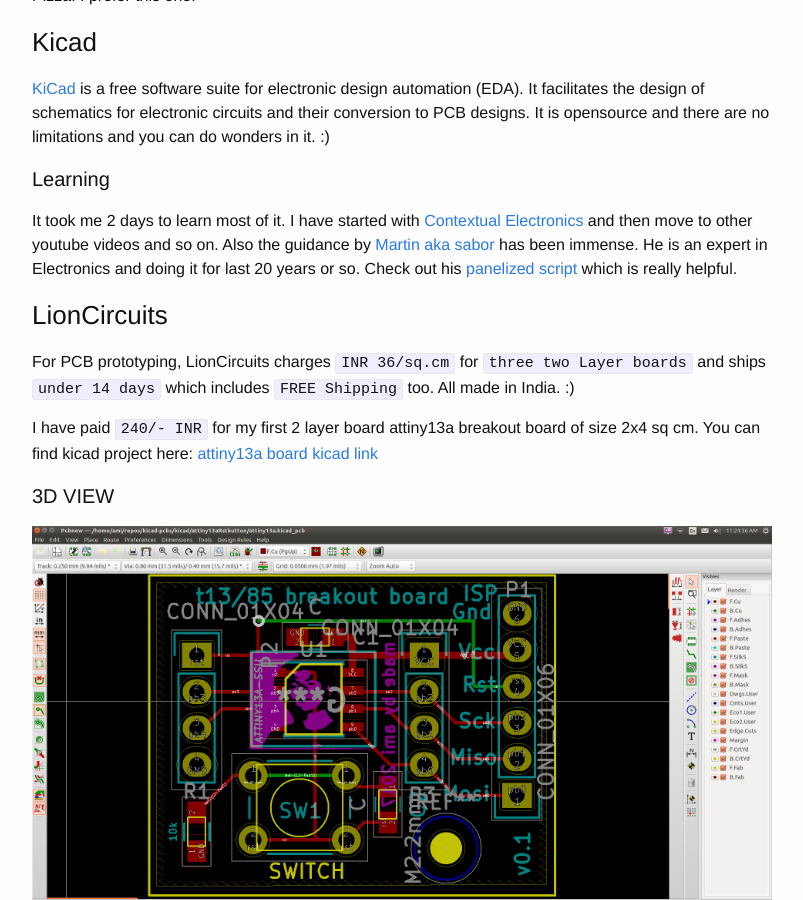
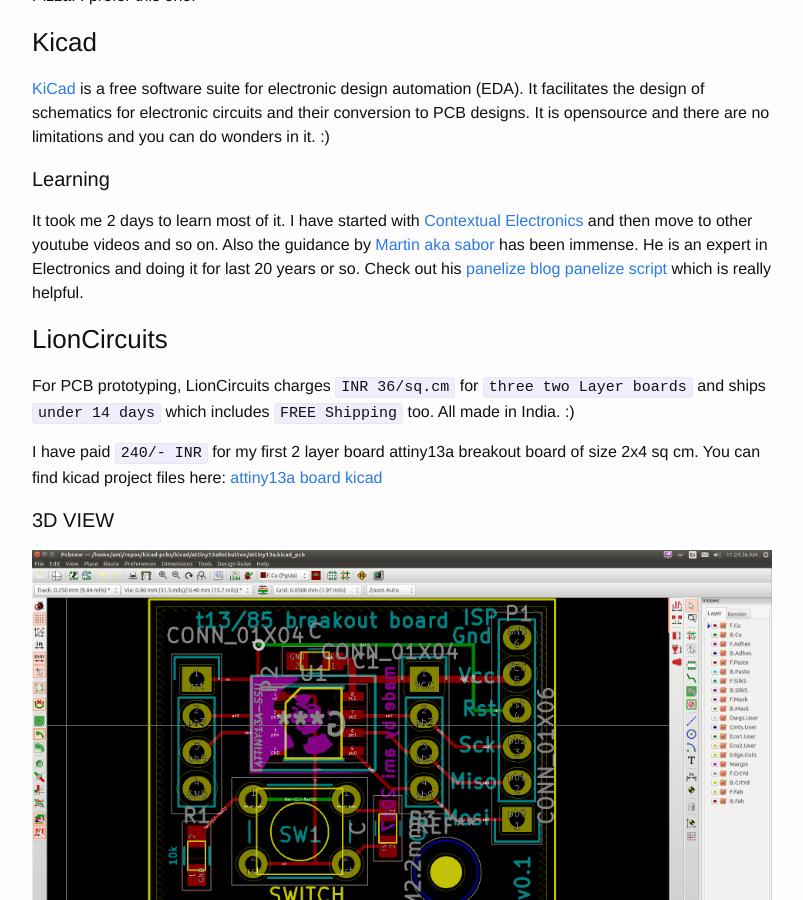
Before and after one commit to amitesh-singh/amitesh-singh.github.io, a Jekyll site: the page built from _posts/2017-02-02-creating-cheap-circuit-boards.markdown, in a window 1280 px wide and 900 px high, scrolled down 1750 px. Shown: the whole window, without its empty margins (238-1041 px from the left). Built offline with Jekyll 4.4.1, drawn with Linux system fonts in a browser that asks for light colours.

Commit message:
Add new link for sabor's panelize

```diff
--- a/_posts/2017-02-02-creating-cheap-circuit-boards.markdown
+++ b/_posts/2017-02-02-creating-cheap-circuit-boards.markdown
@@ -40,14 +40,15 @@
 It took me 2 days to learn most of it. I have started with [Contextual Electronics][chris-link]
 and then move to other youtube videos and so on.
 Also the guidance by [Martin aka sabor][martin-blog-link] has been immense. He is an expert in
-Electronics and doing it for last 20 years or so. Check out his [panelized script][panel-link] which is really helpful.
+Electronics and doing it for last 20 years or so. Check out his [panelize blog][panel-link]
+[panelize script][panelnew-link] which is really helpful.
 
 ### LionCircuits
 For PCB prototyping, LionCircuits charges `INR 36/sq.cm` for `three two Layer boards` and ships `under 14 days` which includes
  `FREE Shipping` too. All made in India. :)
 
  I have paid `240/- INR` for my first 2 layer board attiny13a breakout board of size 2x4 sq cm.
- You can find kicad project here: [attiny13a board kicad link][board-link]
+ You can find kicad project files here: [attiny13a board kicad][board-link]
 
 #### 3D VIEW
 ![Kicad pcb](/images/board-pcb.png)
```
Also changed, not shown: other parts of _posts/2017-02-02-creating-cheap-circuit-boards.markdown (+2 -1 lines).
